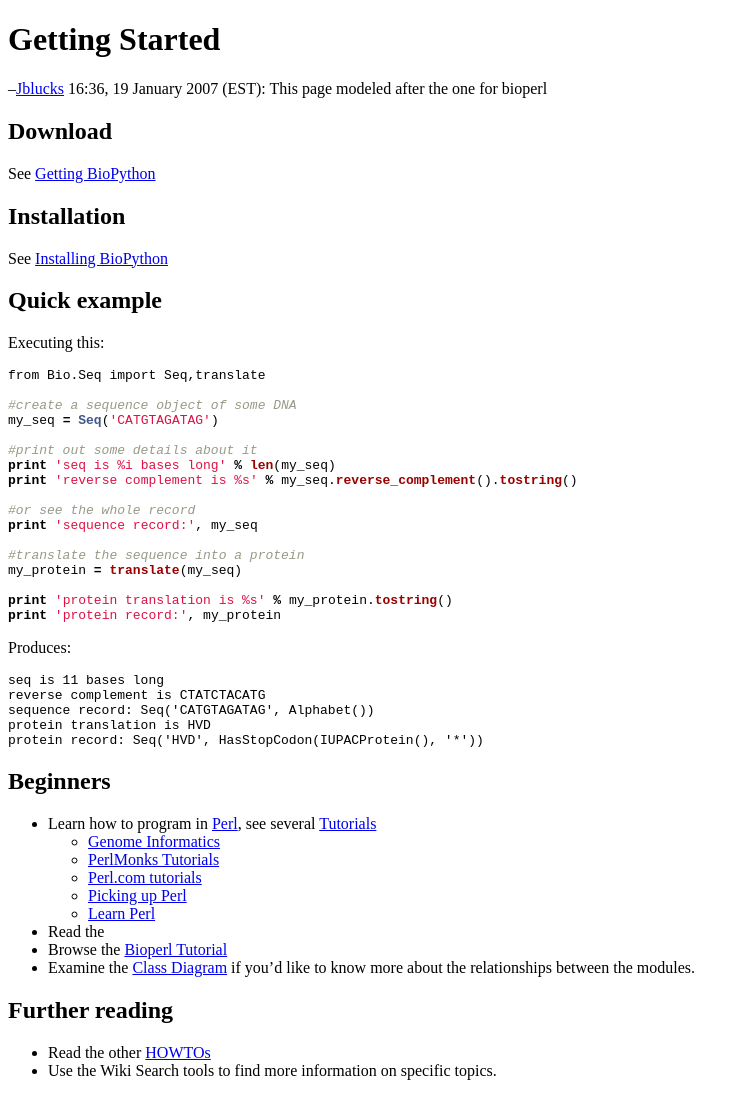
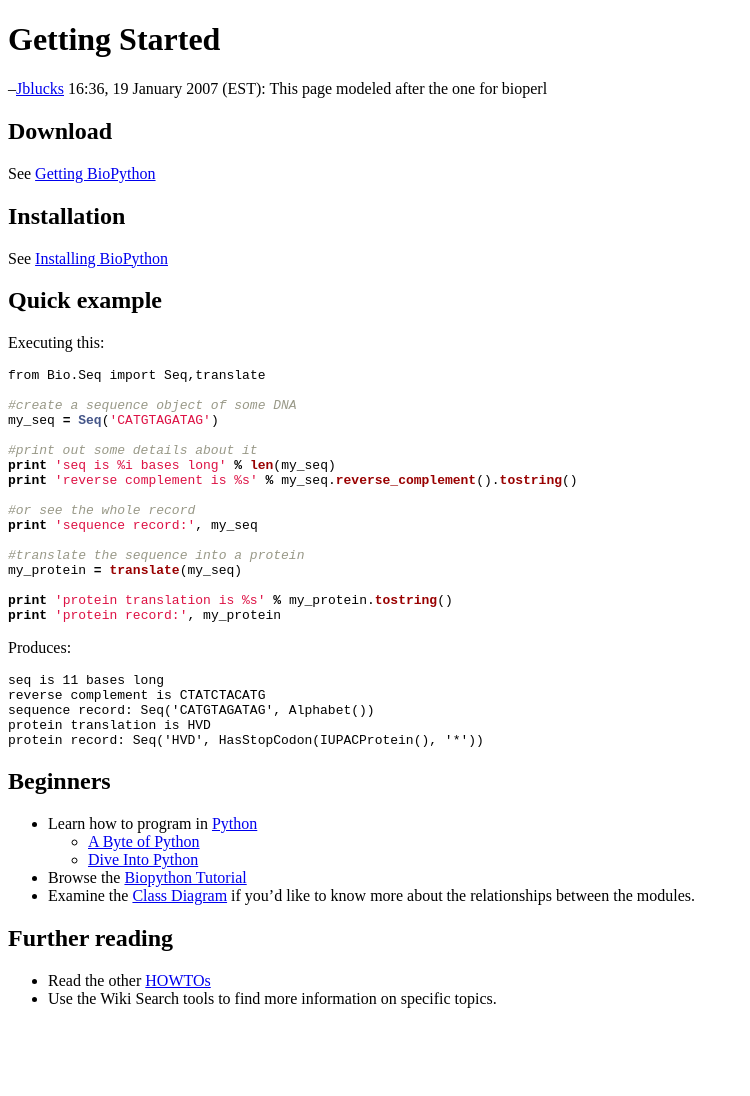
Before and after one commit to biopython/biopython.github.io, a Jekyll site: the page built from wiki/Getting_Started.md, in a window 1280 px wide. Shown: the whole page, without its empty margins (0-750 px from the left). Built offline with Jekyll 4.4.1, drawn with Linux system fonts in a browser that asks for light colours; after the commit the page ends 1024 px from its top, so only the background shows below that.

Commit message:
/* Beginners */ added python links

```diff
--- a/wiki/Getting_Started.md
+++ b/wiki/Getting_Started.md
@@ -57,19 +57,15 @@ Produces:
 Beginners
 ---------
 
--   Learn how to program in [Perl](Perl "wikilink"), see several
-    [Tutorials](Tutorials "wikilink")
-    -   [Genome Informatics](http://stein.cshl.org/genome_informatics/)
-    -   [PerlMonks
-        Tutorials](http://www.perlmonks.org/index.pl?node=Tutorials)
-    -   [Perl.com
-        tutorials](http://www.perl.com/cs/user/query/q/6?id_topic=74)
-    -   [Picking up Perl](http://www.ebb.org/PickingUpPerl/)
-    -   [Learn Perl](http://learn.perl.org/)
--   Read the
--   Browse the [Bioperl Tutorial](Bptutorial "wikilink")
--   Examine the [Class Diagram](Class_Diagram "wikilink") if you'd like
-    to know more about the relationships between the modules.
+-   Learn how to program in [Python](http://www.python.org)
+    -   [A Byte of
+        Python](http://swaroopch.info/text/Byte_of_Python:Main_Page)
+    -   [Dive Into Python](http://www.diveintopython.org/toc/index.html)
+-   Browse the [Biopython
+    Tutorial](http://biopython.org/DIST/docs/tutorial/Tutorial.html)
+-   Examine the [Class
+    Diagram](http://biopython.org/DIST/docs/api/public/trees.html) if
+    you'd like to know more about the relationships between the modules.
 
 Further reading
 ---------------
```
Also changed, not shown: 1 other file.
